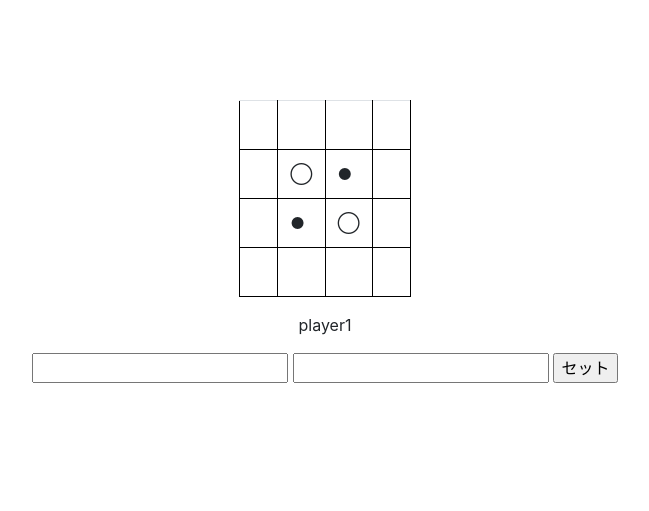
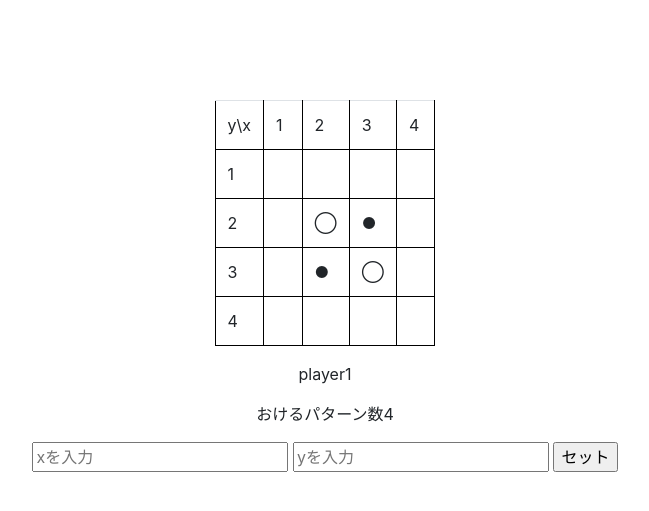
Before and after one commit to KEN3pei/Othello, a PHP site: page / in a window 1280 px wide. Shown: the top 511 px of the page, without its empty margins (315-964 px from the left). Run offline with PHP 8.4, Linux system fonts and the light colour scheme.

Commit message:
sessionの開始、終了ロジックの追加、その他修正

```diff
--- a/web/html/action.php
+++ b/web/html/action.php
@@ -2,8 +2,204 @@
 
 class Action{
 
+    // -----------------------
+    // canput関数 置けるところがあるか check & count
+    // -----------------------
+    function canPut($array, $player){
+        $h = 4;
+        $w = 4;
+        $prev_array = $array;
+        $canput_count = 0;
+        for ($y = 1; $y <= $h; $y++){
+            for ($x = 1; $x <= $w; $x++){
+                $next_array = $this->changeArray($x, $y, $array, $player);
+                if ($prev_array !== $next_array){
+                    $canput_count++;
+                }
+            }
+        }
+        return $canput_count;
+    }
+
     public function changeArray($x, $y, $array, $player){
 
+        if ($y < 1 || $y > 4 || $x < 1 || $x > 4){
+            return $array;
+        }
+        if ($array[$y][$x] !== "0"){
+            return $array;
+        }
+        $array = $this->Top($x, $y, $array, $player);
+        $array = $this->Under($x, $y, $array, $player);
+        $array = $this->Right($x, $y, $array, $player);
+        $array = $this->topRight($x, $y, $array, $player);
+        $array = $this->topLeft($x, $y, $array, $player);
+        $array = $this->Left($x, $y, $array, $player);
+        $array = $this->underRight($x, $y, $array, $player);
+        $array = $this->underLeft($x, $y, $array, $player);
+        return $array;
+    }
+
+    // -----------------------
+    // オセロ上方向 置き換え関数
+    // -----------------------
+    public function Top($x, $y, $array, $player){
+        $buck_array = $array;
+        if ($array[$y - 1][$x] == (3 - $player)){
+            $array[$y][$x] = $player;
+        }
+        while ($array[$y - 1][$x] == (3 - $player)){
+            $y--;
+            $array[$y][$x] = $player;
+            // 空白があれば中止&元に戻す,8まで行っても2がない場合元に戻す
+            if ($array[$y - 1][$x] == "0" || $y == 1){
+                $array = $buck_array;
+                break;
+            }
+        }
+        return $array;
+    }
+    // -----------------------
+    // オセロ下方向 置き換え関数
+    // -----------------------
+    public function Under($x, $y, $array, $player) {
+        $h = 4;
+        $buck_array = $array;
+        if ($array[$y + 1][$x] == (3 - $player)){
+            $array[$y][$x] = $player;
+        }
+        while ($array[$y + 1][$x] == (3 - $player)){
+            $y++;
+            $array[$y][$x] = $player;
+            // 空白があれば中止&元に戻す,8まで行っても2がない場合元に戻す
+            if ($array[$y + 1][$x] == "0" || $y == $h){
+                $array = $buck_array;
+                break;
+            }
+        }
+        return $array;
+    }
+    // -----------------------
+    // オセロ右方向 置き換え関数
+    // -----------------------
+    public function Right($x, $y, $array, $player) {
+        $w = 4;
+        $buck_array = $array;
+        if ($array[$y][$x + 1] == (3 - $player)){
+            $array[$y][$x] = $player;
+        }
+        while ($array[$y][$x + 1] == (3 - $player)){
+            $x++;
+            $array[$y][$x] = $player;
+            // 空白があれば中止&元に戻す,8まで行っても2がない場合元に戻す
+            if ($array[$y][$x + 1] == "0" || $x == $w){
+                $array = $buck_array;
+                break;
+            }
+        }
+        return $array;
+    }
+    // -----------------------
+    // オセロ左方向 置き換え関数
+    // -----------------------
+    public function Left($x, $y, $array, $player) {
+        $buck_array = $array;
+        if ($array[$y][$x - 1] == (3 - $player)){
+            $array[$y][$x] = $player;
+        }
+        while ($array[$y][$x - 1] == (3 - $player)){
+            $x--;
+            $array[$y][$x] = $player;
+            // 空白があれば中止&元に戻す,8まで行っても2がない場合元に戻す
+            if ($array[$y][$x - 1] == "0" || $x == 1){
+                $array = $buck_array;
+                break;
+            }
+        }
+        return $array;
+    }
+    // -----------------------
+    // オセロ左上方向 置き換え関数
+    // -----------------------
+    public function topLeft($x, $y, $array, $player){
+        $buck_array = $array;
+        if ($array[$y - 1][$x - 1] == (3 - $player)){
+            $array[$y][$x] = $player;
+        }
+        while ($array[$y - 1][$x - 1] == (3 - $player)){
+            $x--;
+            $y--;
+            $array[$y][$x] = $player;
+            // 空白があれば中止&元に戻す,8まで行っても2がない場合元に戻す
+            if ($array[$y - 1][$x - 1] == "0" || $x == 1 || $y == 1){
+                $array = $buck_array;
+                break;
+            }
+        }
+        return $array;
+    }
+    // -----------------------
+    // オセロ右上方向 置き換え関数
+    // -----------------------
+    public function topRight($x, $y, $array, $player){
+        $w = 4;
+        $buck_array = $array;
+        if ($array[$y - 1][$x + 1] == (3 - $player)){
+            $array[$y][$x] = $player;
+        }
+        while ($array[$y - 1][$x + 1] == (3 - $player)){
+            $x++;
+            $y--;
+            $array[$y][$x] = $player;
+            // 空白があれば中止&元に戻す,8まで行っても2がない場合元に戻す
+            if ($array[$y - 1][$x + 1] == "0" || $x == $w || $y == 1){
+                $array = $buck_array;
+                break;
+            }
+        }
+        return $array;
+    }
+    // -----------------------
+    // オセロ左下方向 置き換え関数
+    // -----------------------
+    public function underLeft($x, $y, $array, $player){
+        $h = 4;
+        $buck_array = $array;
+        if ($array[$y + 1][$x - 1] == (3 - $player)){
+            $array[$y][$x] = $player;
+        }
+        while ($array[$y + 1][$x - 1] == (3 - $player)){
+            $x--;
+            $y++;
+            $array[$y][$x] = $player;
+            // 空白があれば中止&元に戻す,8まで行っても2がない場合元に戻す
+            if ($array[$y + 1][$x - 1] == "0" || $x == 1 || $y == $h){
+                $array = $buck_array;
+                break;
+            }
+        }
+        return $array;
+    }
+    // -----------------------
+    // オセロ右下方向 置き換え関数
+    // -----------------------
+    public function underRight($x, $y, $array, $player){
+        $h = 4;
+        $w = 4;
+        $buck_array = $array;
+        if ($array[$y + 1][$x + 1] == (3 - $player)){
+            $array[$y][$x] = $player;
+        }
+        while ($array[$y + 1][$x + 1] == (3 - $player)){
+            $x++;
+            $y++;
+            $array[$y][$x] = $player;
+            // 空白があれば中止&元に戻す,8まで行っても2がない場合元に戻す
+            if ($array[$y + 1][$x + 1] == "0" || $x == $w || $y == $h){
+                $array = $buck_array;
+                break;
+            }
+        }
         return $array;
     }
 }
--- a/web/html/api.php
+++ b/web/html/api.php
@@ -1,25 +1,48 @@
 <?php
+require_once "action.php";
 
 class Api{
     //受け取ったpostを処理してarrayとplayerを返す
     public function getArrayPlayer($x, $y, $array, $player){
 
-        $buck_array = $array;
-        if ($array[$y - 1][$x] == (3 - $player)){
-            $array[$y][$x] = $player;
+        $action = new Action;
+        $prev_array = $array;
+        $canput_count = $action->canPut($array, $player);
+        if($canput_count == "0"){
+            $player = 3 - $player;
+            $canput_count = $action->canPut($array, $player);
+            return array($array, $player, $canput_count);
         }
-        while ($array[$y - 1][$x] == (3 - $player)){
-            $y--;
-            $array[$y][$x] = " " . $player;
-            // 空白があれば中止&元に戻す,8まで行っても2がない場合元に戻す
-            if ($array[$y - 1][$x] == " 0" || $y == 1){
-                $array = $buck_array;
-                break;
+
+        $next_array = $action->changeArray($x, $y, $array, $player);
+        if($prev_array !== $next_array){
+            $player = 3 - $player;
+            $canput_count = $action->canPut($next_array, $player);
+        }
+        return array($next_array, $player, $canput_count);
+    }
+
+    public function finish($array){
+        $zero = 0;
+        foreach($array as $values){
+            foreach($values as $num){
+                if($num == 0){
+                    $zero++;
+                }
             }
         }
-        $player = 3 - $player;
-
-        return array($array, $player);
+        if($zero == 0){
+            $action = new Action;
+            $canput_count_1 = $action->canPut($array, 1);
+            $canput_count_2 = $action->canPut($array, 2);
+            if($canput_count_1 == 0 && $canput_count_2 == 0){
+                return true;
+            }else{
+                return false;
+            }
+        }else{
+            return false;
+        }
     }
 }
 
--- a/web/html/index.php
+++ b/web/html/index.php
@@ -1,27 +1,31 @@
 <?php
+session_start();
 require_once "api.php";
+
+$api = new Api;
 
 if($_SERVER['REQUEST_METHOD'] == 'POST'){
     if(validate()){
         //apiクラスメソッドからの返り値でarrayとplayerを表示する
-        $api = new Api;
+        $x = htmlentities($_POST['x']);
+        $y = htmlentities($_POST['y']);
+        $player = $_POST['player'];
         $array = array_chunk($_POST['array'],6);
-        list($default, $def_player) = $api->getArrayPlayer($_POST['x'], $_POST['y'], $array, $_POST['player']);
-        foreach($default as $value){
-            foreach($value as $num){
-                echo $num;
-            }
-            echo "<br/>";
-        }
-        // var_dump($_POST['array']);
-        // var_dump($def_player);
+        list($_SESSION['array'], $_SESSION["player"], $_SESSION["canput_count"]) = $api->getArrayPlayer($x, $y, $array, $player);
     }else{
-        $default = array_chunk($_POST['array'],6);
-        $def_player = $_POST['player'];
+        $_SESSION["array"] = array_chunk($_POST['array'],6);
+        $_SESSION["player"] = $_POST['player'];
     }
 }else{
-    $default = initial_value();
-    $def_player = 1;
+    if(!isset($_SESSION["array"])){
+        $_SESSION["array"] = initial_value();
+    }
+    if(!isset($_SESSION["player"])){
+        $_SESSION["player"] = "1";
+    }
+    if(!isset($_SESSION["canput_count"])){
+        $_SESSION["canput_count"] = "4";
+    }
 }
 
 function initial_value() {
@@ -69,12 +73,13 @@ function validate(){
         <div class="container">
             <div class="table">
             <table>
+            <tr><td>y\x</td><td>1</td><td>2</td><td>3</td><td>4</td></tr>
                 <?php for($x=1; $x<=4; $x++){
-                    print "<tr>";
+                    print "<tr><td>$x</td>";
                         for($y=1; $y<=4; $y++){
-                            if($default[$x][$y] == 1){
+                            if($_SESSION["array"][$x][$y] == 1){
                                 print "<td>●</td>";
-                            }elseif($default[$x][$y] == 2){
+                            }elseif($_SESSION["array"][$x][$y] == 2){
                                 print "<td>◯</td>";
                             }else{
                                 print "<td>&nbsp;&nbsp;&nbsp;</td>";
@@ -85,21 +90,30 @@ function validate(){
             </table>
             </div>
             <div class="text-center">
-                <p>player<?php echo $def_player?></p>
+                <?php if(!$api->finish($_SESSION["array"])){ ?>
+                    <p>player<?php echo $_SESSION["player"]?></p>
+                    <p>おけるパターン数<?php echo $_SESSION["canput_count"]?></p>
+                    <?php if($_SESSION["canput_count"] == "0"){?>
+                        <p>おけるところがないので適当な数字をセットして次のプレイヤーへ</p>
+                    <?php }?>
                     <form action="<?php $_SERVER['PHP_SELF']?>" method="post">
-                    <input type="text" name="x">
-                    <input type="text" name="y">
+                        <input type="text" name="x" placeholder="xを入力">
+                        <input type="text" name="y" placeholder="yを入力">
                         <?php
                         for($x=0; $x<6; $x++){
                             for($y=0; $y<6; $y++){
-                            echo "<input type='hidden' name='array[]' value=" .$default[$x][$y]. ">";
+                                echo "<input type='hidden' name='array[]' value=" .$_SESSION["array"][$x][$y]. ">";
                             }
                         }
 
                         ?>
-                    <input type="hidden" name="player" value=<?php echo $def_player ?>>
+                        <input type="hidden" name="player" value=<?php echo $_SESSION["player"] ?>>
                         <input type="submit" value="セット">
                     </form>
+                <?php }else{?>
+                    <p>ゲーム終了</p>
+                <?php }?>
+
             </div>
         </div>
     </body>
```
Lines whose indentation alone changed are shown as unchanged.
